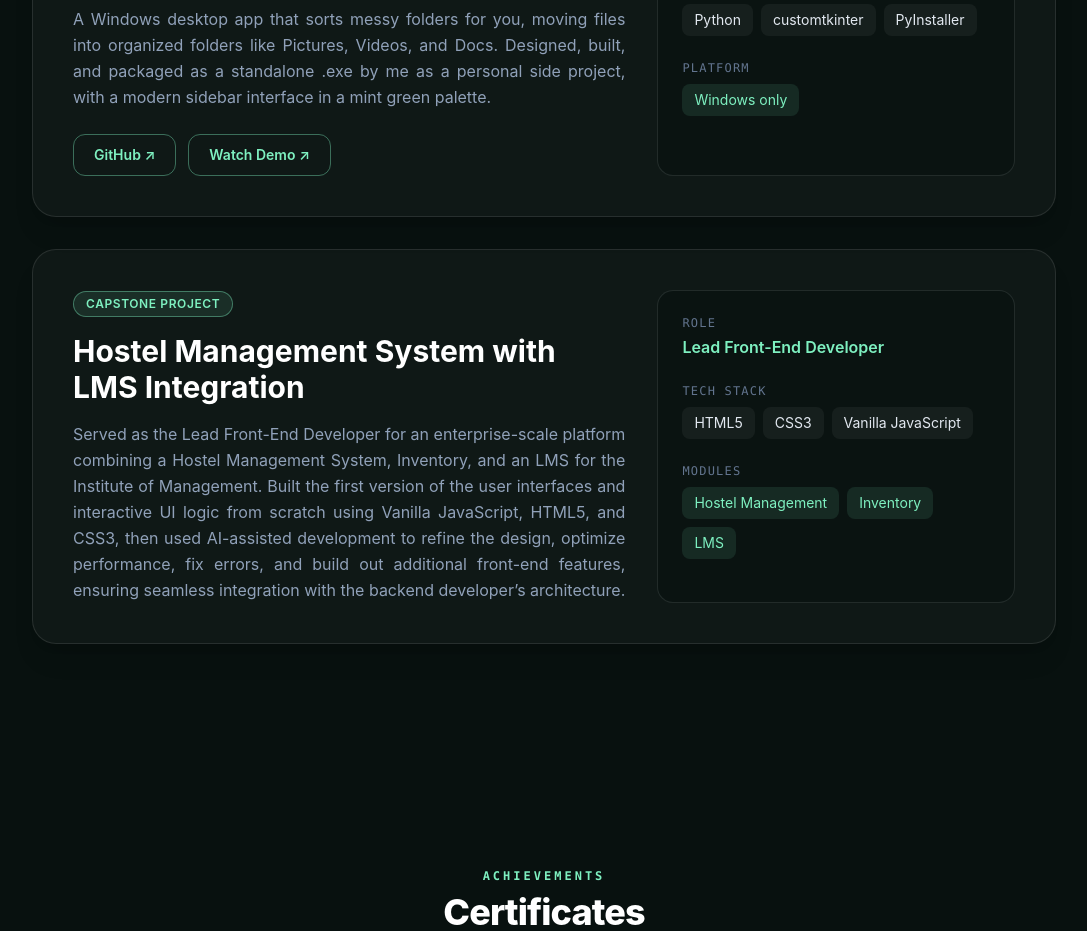
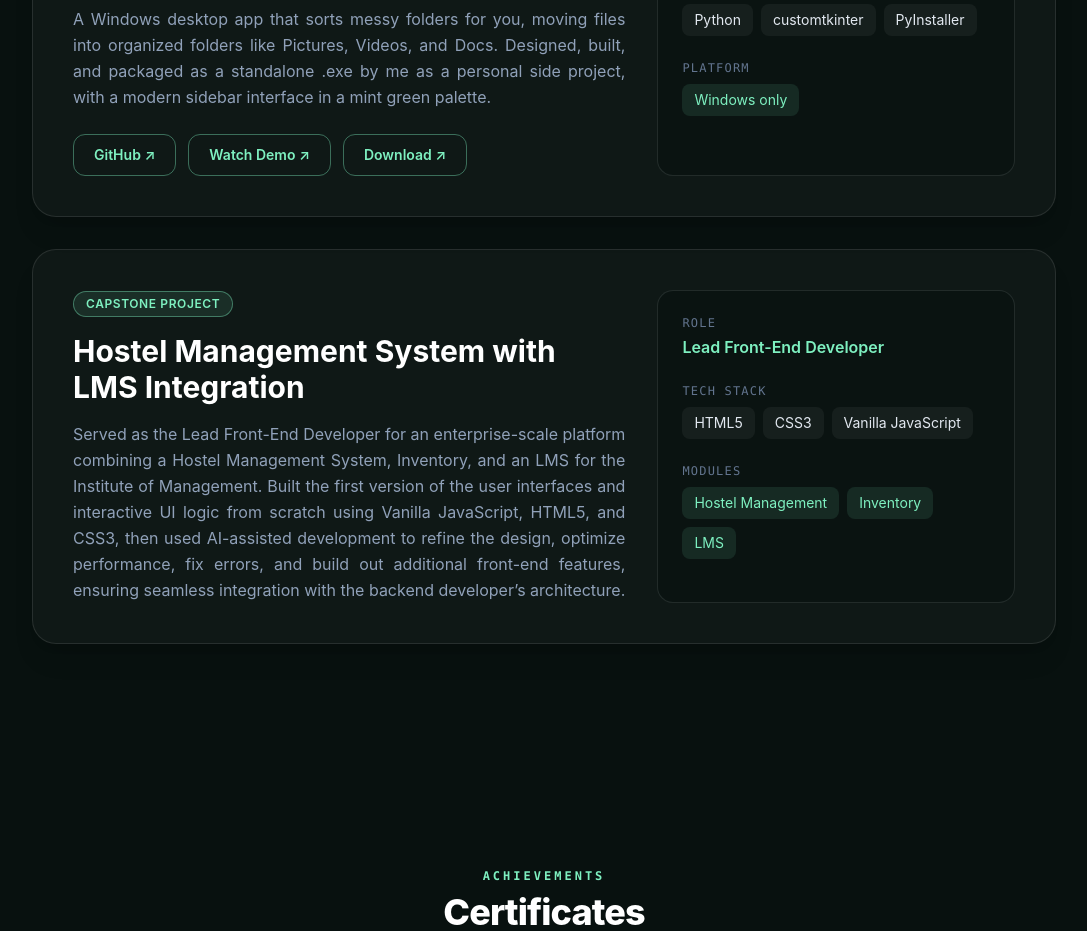
Before and after one commit to Ganawil60/LiwanagPortfollio, a React (Vite) app: page / in a window 1280 px wide. Shown: the part 2180-3111 px from the top of the page, without its empty margins (96-1183 px from the left). Built offline with nearby package versions, Linux system fonts and the light colour scheme.

Commit message:
Add download link to project in App.jsx
Added a new link for downloading the project.

```diff
--- a/src/App.jsx
+++ b/src/App.jsx
@@ -36,6 +36,7 @@ const PROJECTS = [
     links: [
       { label: 'GitHub', href: 'https://github.com/Ganawil60/Fildr' },
       { label: 'Watch Demo', href: 'https://youtu.be/wgzb3Mvhse0' },
+      { label: 'Download', href: 'https://ganawil60.github.io/Fildr-Website/' },
     ],
   },
   {
```
